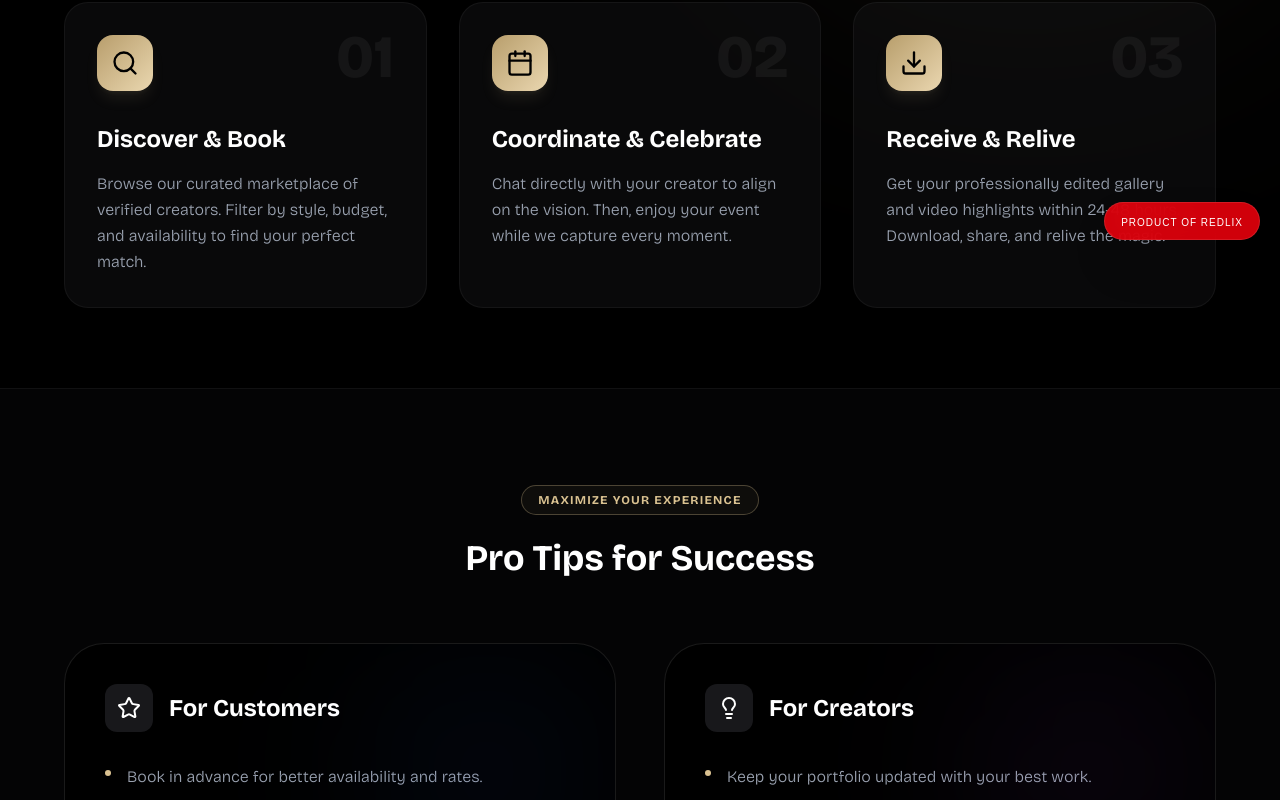
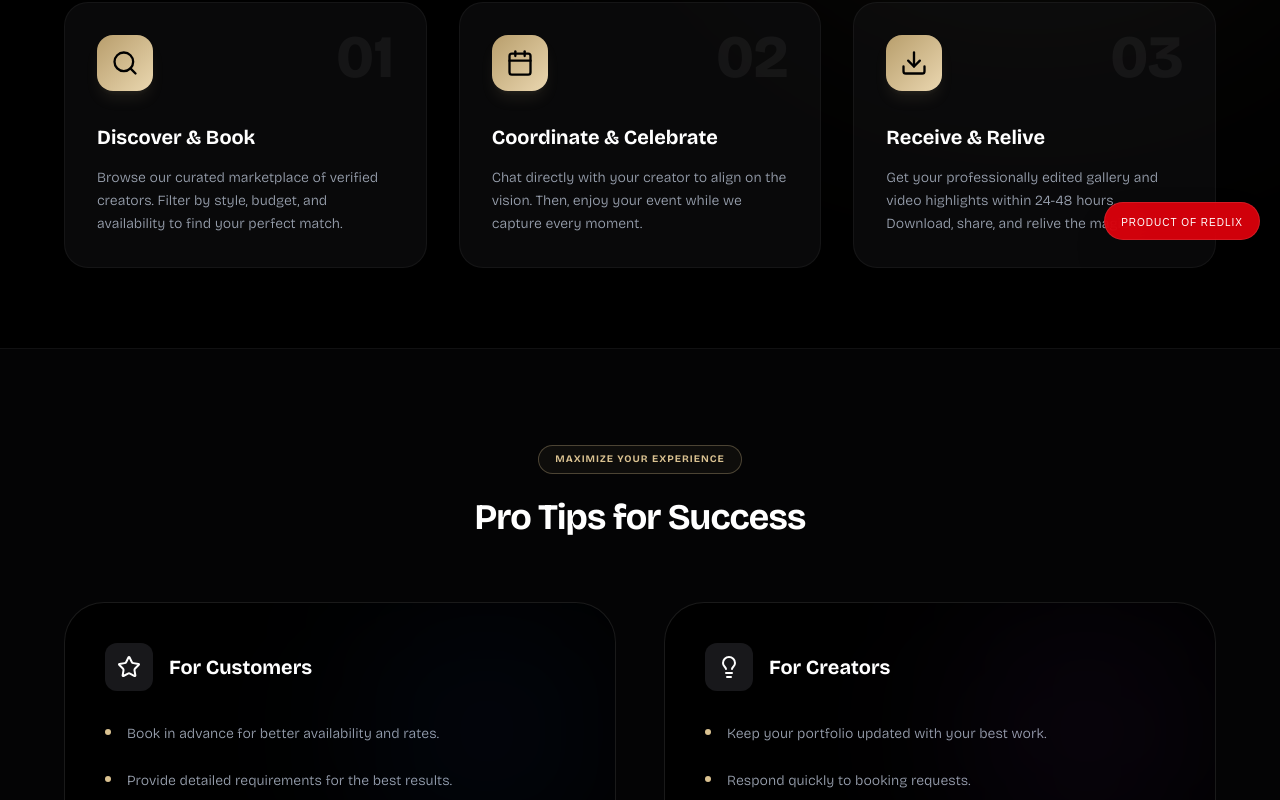
Before and after one commit to ckr-redlinedatavault/redlix-dhasha, a Next.js app: page /how-it-works in a window 1280 px wide. Shown: the part 540-1340 px from the top of the page. Built offline with nearby package versions, Linux system fonts and the light colour scheme.

Commit message:
Update page.tsx

```diff
--- a/app/how-it-works/page.tsx
+++ b/app/how-it-works/page.tsx
@@ -80,11 +80,11 @@ export default function HowItWorks() {
             {/* Hero Section */}
             <section className="pt-40 pb-16 px-6 text-center relative z-10">
                 <div className="absolute top-0 right-0 w-[500px] h-[500px] bg-[#DAC291]/10 rounded-full blur-[140px] pointer-events-none"></div>
-                <h1 className="text-4xl md:text-6xl font-bold mb-6 tracking-tight">
+                <h1 className="text-4xl md:text-6xl font-medium mb-6 tracking-tight">
                     Capture Life's Moments in <br />
                     <span className="text-transparent bg-clip-text bg-gradient-to-r from-[#B89E6C] via-[#DAC291] to-[#EAD7B0]">3 Simple Steps!</span>
                 </h1>
-                <p className="text-gray-400 max-w-xl mx-auto font-light leading-relaxed">
+                <p className="text-sm md:text-base text-gray-400 max-w-xl mx-auto font-light leading-relaxed">
                     Whether you're looking to capture memories or monetize your talent, Dhasha Media connects the dots seamlessly.
                 </p>
             </section>
@@ -127,8 +127,8 @@ export default function HowItWorks() {
                                     <div className="w-14 h-14 bg-gradient-to-br from-[#B89E6C] to-[#EAD7B0] rounded-2xl flex items-center justify-center text-black mb-8 shadow-lg shadow-[#DAC291]/10">
                                         {step.icon}
                                     </div>
-                                    <h3 className="text-2xl font-bold mb-4">{step.title}</h3>
-                                    <p className="text-gray-400 font-light leading-relaxed">
+                                    <h3 className="text-xl font-bold mb-4">{step.title}</h3>
+                                    <p className="text-xs md:text-sm text-gray-400 font-light leading-relaxed">
                                         {step.desc}
                                     </p>
                                 </div>
@@ -142,10 +142,10 @@ export default function HowItWorks() {
             <section className="py-24 px-6 bg-zinc-900/20 border-t border-white/5">
                 <div className="max-w-6xl mx-auto">
                     <div className="text-center mb-16">
-                        <span className="inline-block px-4 py-1.5 rounded-full border border-[#DAC291]/30 bg-[#DAC291]/5 text-[#DAC291] text-xs font-bold uppercase tracking-widest mb-6">
+                        <span className="inline-block px-4 py-1.5 rounded-full border border-[#DAC291]/30 bg-[#DAC291]/5 text-[#DAC291] text-[10px] font-bold uppercase tracking-widest mb-6">
                             Maximize Your Experience
                         </span>
-                        <h2 className="text-3xl md:text-4xl font-bold">Pro Tips for Success</h2>
+                        <h2 className="text-2xl md:text-4xl font-bold tracking-tight">Pro Tips for Success</h2>
                     </div>
 
                     <div className="grid md:grid-cols-2 gap-12">
@@ -154,13 +154,13 @@ export default function HowItWorks() {
                             <div className="absolute top-0 right-0 w-64 h-64 bg-blue-500/5 rounded-full blur-[80px]"></div>
                             <div className="flex items-center gap-4 mb-8">
                                 <div className="p-3 bg-zinc-900 rounded-xl text-white"><Star size={24} /></div>
-                                <h3 className="text-2xl font-bold">For Customers</h3>
+                                <h3 className="text-xl font-bold">For Customers</h3>
                             </div>
                             <ul className="space-y-6">
                                 {customerTips.map((tip, i) => (
                                     <li key={i} className="flex items-start gap-4">
                                         <div className="mt-1.5 w-1.5 h-1.5 rounded-full bg-[#DAC291] shrink-0"></div>
-                                        <p className="text-gray-400 font-light leading-relaxed">{tip}</p>
+                                        <p className="text-xs md:text-sm text-gray-400 font-light leading-relaxed">{tip}</p>
                                     </li>
                                 ))}
                             </ul>
@@ -171,13 +171,13 @@ export default function HowItWorks() {
                             <div className="absolute top-0 right-0 w-64 h-64 bg-purple-500/5 rounded-full blur-[80px]"></div>
                             <div className="flex items-center gap-4 mb-8">
                                 <div className="p-3 bg-zinc-900 rounded-xl text-white"><Lightbulb size={24} /></div>
-                                <h3 className="text-2xl font-bold">For Creators</h3>
+                                <h3 className="text-xl font-bold">For Creators</h3>
                             </div>
                             <ul className="space-y-6">
                                 {creatorTips.map((tip, i) => (
                                     <li key={i} className="flex items-start gap-4">
                                         <div className="mt-1.5 w-1.5 h-1.5 rounded-full bg-[#DAC291] shrink-0"></div>
-                                        <p className="text-gray-400 font-light leading-relaxed">{tip}</p>
+                                        <p className="text-xs md:text-sm text-gray-400 font-light leading-relaxed">{tip}</p>
                                     </li>
                                 ))}
                             </ul>
```
